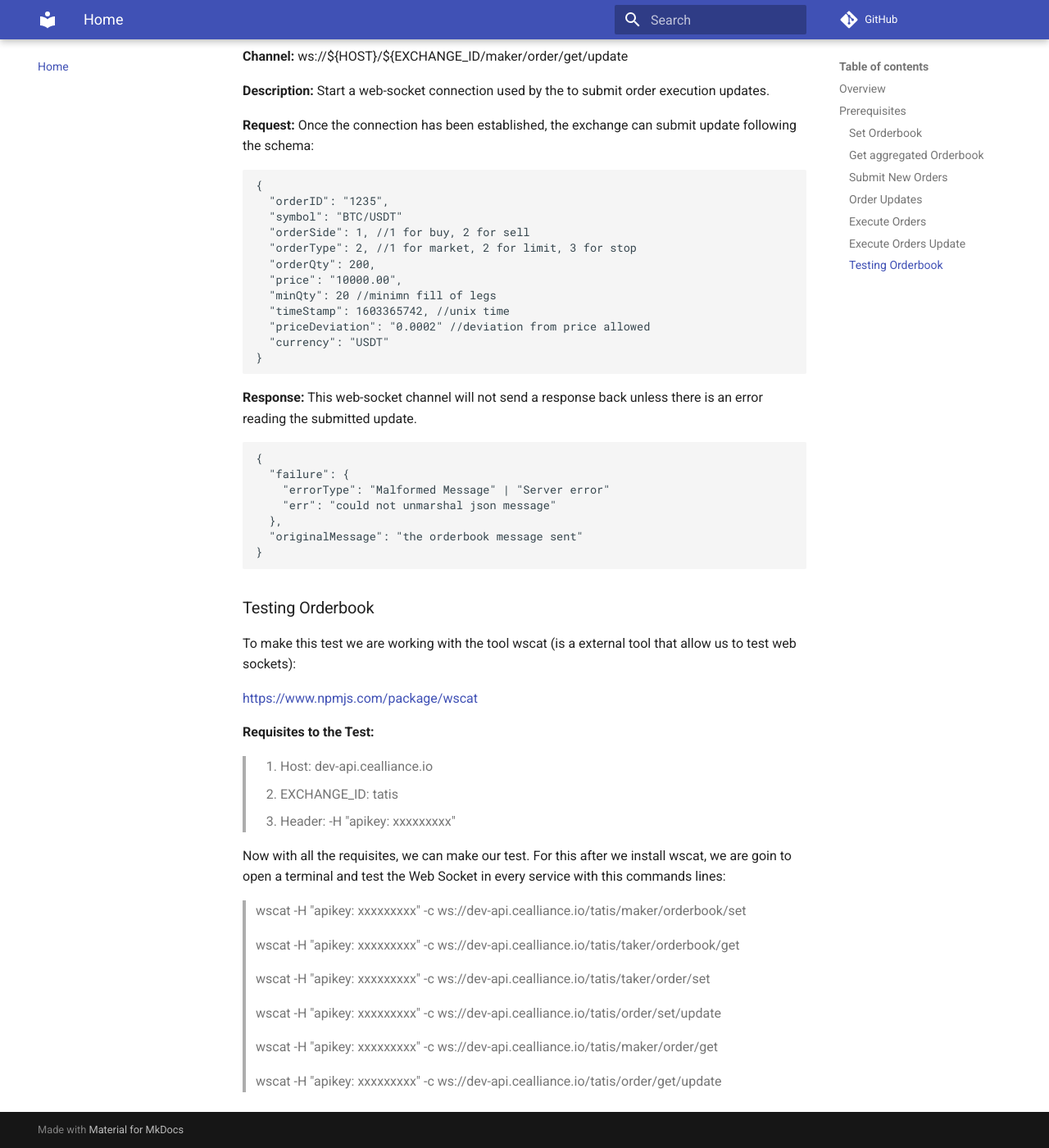
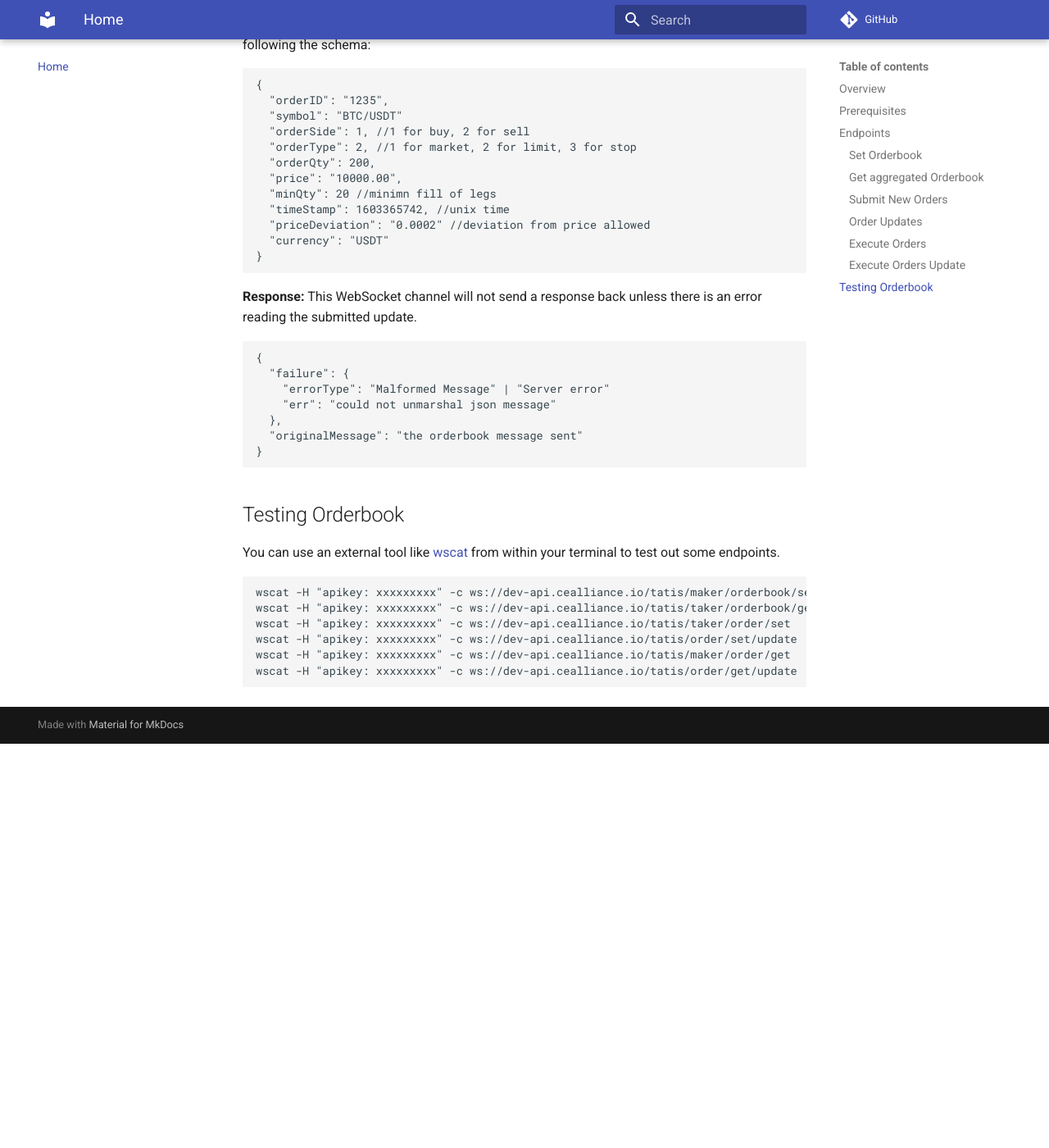
Before and after one commit to MasterVentures/cea-docs, an MkDocs documentation site: the page built from docs/index.md, in a window 1280 px wide and 1400 px high, scrolled down 5534 px. Shown: the whole window at 82% size. Built offline with MkDocs 1.6.1 and Material for MkDocs 9.7.7, drawn with Linux system fonts in a browser that asks for light colours; comment, search, counter and statistics services are not loaded; after the commit the page ends 6441 px from its top, so only the background shows below that; some of the changed text lies outside the part shown.

Commit message:
DOCS: Fix typos.

````diff
--- a/docs/index.md
+++ b/docs/index.md
@@ -2,25 +2,25 @@
 
 ## Overview
 
-This document details the behaviour for the order book web-socket service, how to implement its methods
-and the expected results from the tests.
+This document details the behaviour of the order book WebSocket service, how to implement its methods and the expected results while making WebSocket requests.
 
 ## Prerequisites
 
-Prior to sending any request to the Orderbook service, the exchange must know the following values:
+Prior to send any request to the Orderbook service, the exchange must know the following values:
 
 **_HOST:_** Publicly accessible hostname.
 
 **_EXCHANGE_ID:_** String specified in the URI to map the exchange interacting with the orderbook endpoints.
 
-**_HEADER:_** Security string that have the type of security and a key provided for the administrator,
-must be in this form: -H “apikey: xxxxxxxxx”
+**_API Key:_** Key that have the type of security and a key provided by CEA, which must be set as follows : “apikey: xxxxxxxxx”
+
+## Endpoints
 
 ### Set Orderbook
 
 **Channel:** ws://${HOST}/${EXCHANGE_ID/maker/orderbook/set
 
-**Description:** Start a web-socket connection used by the exchange to publish a symbol orderbook.
+**Description:** Start a WebSocket connection used by the exchange to publish a symbol orderbook.
 
 **Request:** 	Once the connection has been established, the exchange can submit the order book message, following the example:
 
@@ -54,7 +54,7 @@ must be in this form: -H “apikey: xxxxxxxxx”
 }
 ```
 
-**Response:** This web-socket channel will not send a response back, unless there is an error reading the submitted order book.
+**Response:** This WebSocket channel will not send a response back, unless there is an error reading the submitted order book.
 
 In case of errors expect a response like the following:
 
@@ -72,7 +72,7 @@ In case of errors expect a response like the following:
 
 **Channel:** ws://${HOST}/${EXCHANGE_ID/taker/orderbook/get
 
-**Description:** Start a web-socket connection used by the exchange to receive aggregated orderbook for the specified symbol.
+**Description:** Start a WebSocket connection used by the exchange to receive aggregated orderbook for the specified symbol.
 
 **Request:** Once the connection has been established, the exchange can submit the order book prompt message, following the example:
 
@@ -84,11 +84,11 @@ In case of errors expect a response like the following:
 }
 ```
 
->subscriptionType indicates if the exchange will subscribe to receive updates for the specified symbol.A subscriptionType
->of 1 means it will subscribe to updates and a subscriptionType of 2 means it cancels previous subscriptions for the specified symbol.
+_subscriptionType_ indicates if the exchange will subscribe to receive updates for the specified symbol. A subscriptionType
+of 1 means it will subscribe to updates and a subscriptionType of 2 means it cancels previous subscriptions for the specified symbol.
 
 
-**Response:**   This websocket channel will send updates back to the exchange, including errors:
+**Response:** This WebSocket channel will send updates back to the exchange, including errors:
 
 ```javascript
 {
@@ -131,10 +131,9 @@ In case of errors expect a response like the following:
 
 **Channel:** ws://${HOST}/${EXCHANGE_ID/taker/order/set
 
-**Description:** Start a web-socket connection used by the exchange to submit orders that will be
-resolved by the aggregated order book.
+**Description:** Start a WebSocket connection used by the exchange to submit orders that will be resolved by the aggregated order book.
 
-**Request:** Once the connection has been established, the exchange can submit orders,following the schema:
+**Request:** Once the connection has been established, the exchange can submit orders, following the schema:
 
 ```javascript
 {
@@ -151,10 +150,9 @@ resolved by the aggregated order book.
 }
 ```
 
-**Response:**   This web-socket channel will not send a response back, unless there is an error
-reading the submitted order.
+**Response:** This WebSocket channel will not send a response back, unless there is an error reading the submitted order.
 
->In case of errors expect a response like the following:
+In case of errors expect a response like the following:
 
 ```javascript
 {
@@ -182,9 +180,9 @@ a previously submitted order:
 }
 ```
 
->updateType: 1 for requesting updates, 2 for cancel order.
+_updateType_ 1 for requesting updates, 2 for cancel order.
 
-**Response:**   This web-socket channel will respond synchronous messages  with the update:
+**Response:**   This WebSocket channel will respond synchronous messages  with the update:
 
 ```javascript
 {
@@ -209,28 +207,22 @@ a previously submitted order:
 }
 ```
 
->***status:***
->
->-Order is “new“ status.
->
->-Order rejected
->
->-Order filled
->
->-Order partially filled
->
->-Order cancelled
+_status_
+1. Order is “new“ status.
+2. Order rejected
+3. Order filled
+4. Order partially filled
+5. Order cancelled
 
-*Fields executionId, fillQty, fillPrice, missingQty, execQty, avgPrice, settleDate, transactTime, and currency
-should only be filled for status 3 or 4.*
+_Fields executionId, fillQty, fillPrice, missingQty, execQty, avgPrice, settleDate, transactTime, and currency should only be filled for status 3 or 4._
 
 
 ### Execute Orders
 
 **Channel:** ws://${HOST}/${EXCHANGE_ID/maker/order/get
 
-**Description:** Start a web-socket connection used by the exchange to receive orders that need to be executed
-accordingly with the submitted order book .
+**Description:** Start a WebSocket connection used by the exchange to receive orders that need to be executed
+accordingly with the submitted order book.
 
 **Request:** Once the connection has been established, the exchange will receive order request, following the schema:
 
@@ -250,18 +242,17 @@ accordingly with the submitted order book .
 }
 ```
 
-*Fields executionId, fillQty, fillPrice, missingQty, >execQty, avgPrice, settleDate,transactTime, and currency
-should only be filled for status 3 or 4.*
+_Fields executionId, fillQty, fillPrice, missingQty, >execQty, avgPrice, settleDate,transactTime, and currency should only be filled for status 3 or 4._
 
-**Response:** No response is required.
+**Response:** This WebSocket channel will not send a response back.
 
 ### Execute Orders Update
 
 **Channel:** ws://${HOST}/${EXCHANGE_ID/maker/order/get/update
 
-**Description:** Start a web-socket connection used by the to submit order execution updates.
+**Description:** Start a WebSocket connection used by the to submit order execution updates.
 
-**Request:** Once the connection has been established, the exchange can submit update following the schema:
+**Request:** Once the connection has been established, the exchange can submit an update following the schema:
 
 ```javascript
 {
@@ -278,8 +269,7 @@ should only be filled for status 3 or 4.*
 }
 ```
 
-**Response:**   This web-socket channel will not send a response back unless there is an error
-reading the submitted update.
+**Response:** This WebSocket channel will not send a response back unless there is an error reading the submitted update.
 
 ```javascript
 {
@@ -290,28 +280,15 @@ reading the submitted update.
   "originalMessage": "the orderbook message sent"
 }
 ```
-### Testing Orderbook
-To make this test we are working with the tool wscat (is a external tool that allow us to test web sockets):
+## Testing Orderbook
 
-<https://www.npmjs.com/package/wscat>
+You can use an external tool like [wscat](https://www.npmjs.com/package/wscat) from within your terminal to test out some endpoints.
 
-**Requisites to the Test:**
-
->1. Host:  dev-api.cealliance.io
->2. EXCHANGE_ID: tatis
->3. Header: -H "apikey: xxxxxxxxx"
-
-Now with all the requisites, we can make our test. For this after we install wscat, we are goin to open a
-terminal and test the Web Socket in every service with this commands lines:
-
->wscat -H "apikey: xxxxxxxxx" -c ws://dev-api.cealliance.io/tatis/maker/orderbook/set
->
->wscat -H "apikey: xxxxxxxxx" -c ws://dev-api.cealliance.io/tatis/taker/orderbook/get
->
->wscat -H "apikey: xxxxxxxxx" -c ws://dev-api.cealliance.io/tatis/taker/order/set
->
->wscat -H "apikey: xxxxxxxxx" -c ws://dev-api.cealliance.io/tatis/order/set/update
->
->wscat -H "apikey: xxxxxxxxx" -c ws://dev-api.cealliance.io/tatis/maker/order/get
->
->wscat -H "apikey: xxxxxxxxx" -c ws://dev-api.cealliance.io/tatis/order/get/update
+```bash
+wscat -H "apikey: xxxxxxxxx" -c ws://dev-api.cealliance.io/tatis/maker/orderbook/set
+wscat -H "apikey: xxxxxxxxx" -c ws://dev-api.cealliance.io/tatis/taker/orderbook/get
+wscat -H "apikey: xxxxxxxxx" -c ws://dev-api.cealliance.io/tatis/taker/order/set
+wscat -H "apikey: xxxxxxxxx" -c ws://dev-api.cealliance.io/tatis/order/set/update
+wscat -H "apikey: xxxxxxxxx" -c ws://dev-api.cealliance.io/tatis/maker/order/get
+wscat -H "apikey: xxxxxxxxx" -c ws://dev-api.cealliance.io/tatis/order/get/update
+```
````
